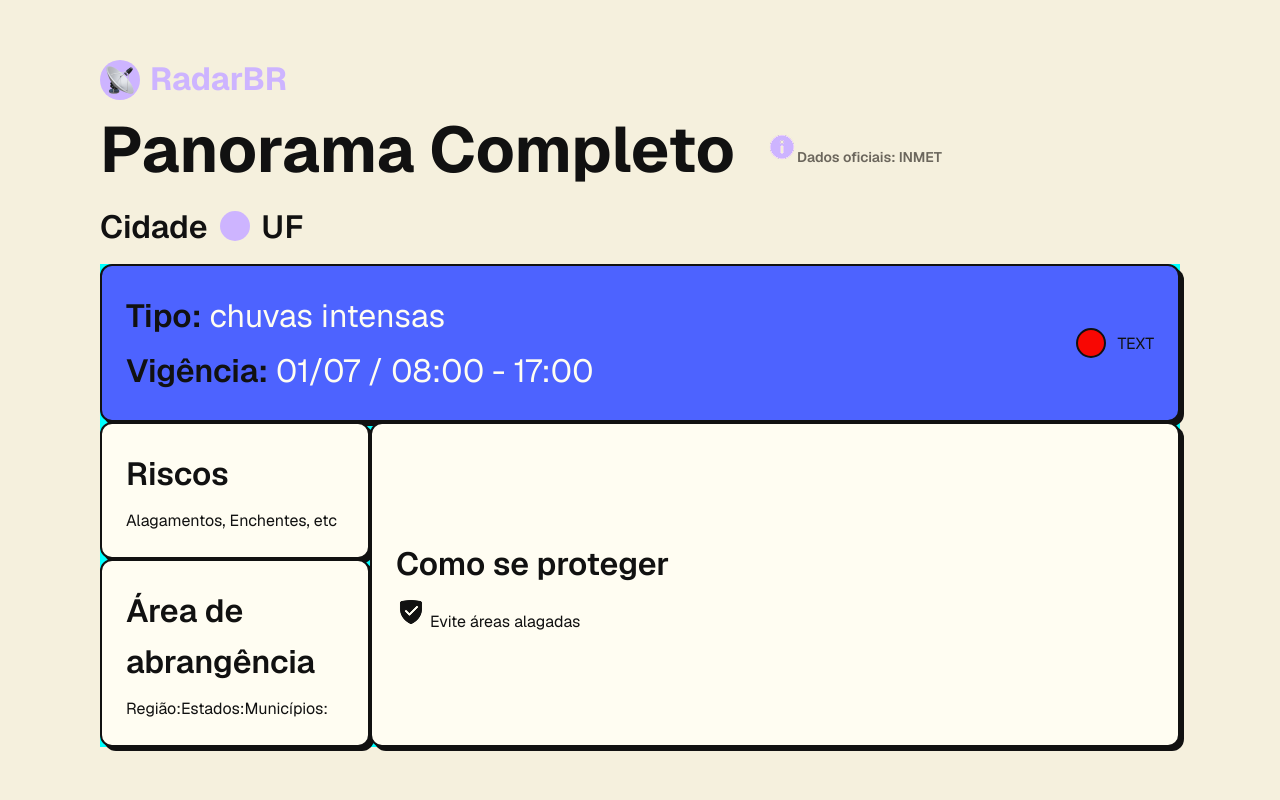
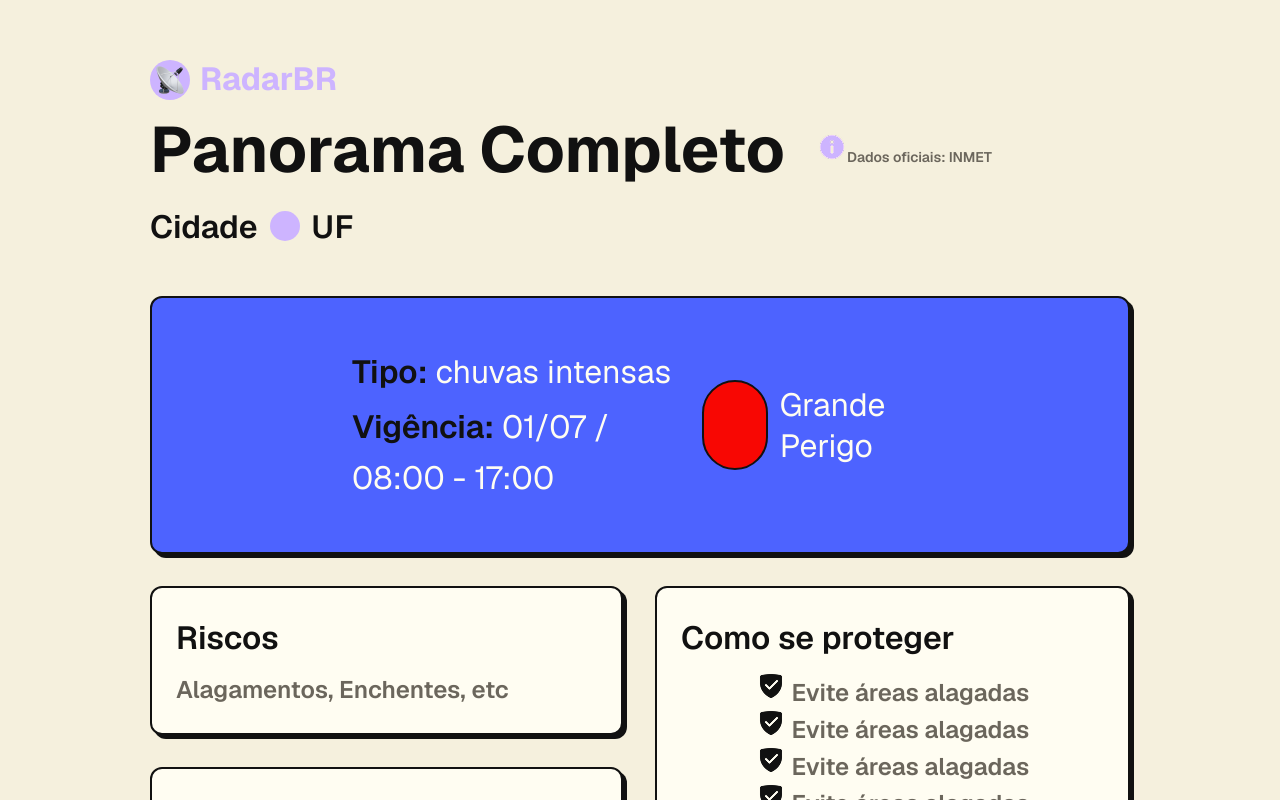
Before and after one commit to estefpimenta/radarbr, a React (Vite) app: page /dashboard/1 in a window 1280 px wide. Shown: the top 800 px of the page. Built offline with nearby package versions, Linux system fonts and the light colour scheme; no server answers.

Commit message:
update cards components style

```diff
--- a/src/components/AreaCard/AreaCard.css
+++ b/src/components/AreaCard/AreaCard.css
@@ -23,3 +23,13 @@
   display: flex;
   flex-direction: row;
 }
+
+.area-card-description {
+  font-size: var(--fs-h3);
+  font-weight: var(--fw-semibold);
+  color: var(--color-text-secondary);
+}
+
+.area-card-label {
+  color: var(--color-text-primary);
+}
--- a/src/components/AreaCard/AreaCard.jsx
+++ b/src/components/AreaCard/AreaCard.jsx
@@ -6,13 +6,14 @@ function AreaCard() {
       <p className="area-card-title">Área de abrangência</p>
       <div className="area-card-descriptions">
         <p className="area-card-description">
-          <span className="area-card-label">Região:</span>
+          <span className="area-card-label">Região:</span> SE
         </p>
         <p className="area-card-description">
-          <span className="area-card-label">Estados:</span>
+          <span className="area-card-label">Estados:</span> SP, MG
         </p>
         <p className="area-card-description">
-          <span className="area-card-label">Municípios:</span>
+          <span className="area-card-label">Municípios:</span> 54 ver lista
+          completa
         </p>
       </div>
     </div>
--- a/src/components/InstructionsCard/InstructionsCard.css
+++ b/src/components/InstructionsCard/InstructionsCard.css
@@ -1,7 +1,7 @@
 .instructions-card-container {
   display: flex;
   flex-direction: column;
-  width: 100%;
+  width: 50%;
   background-color: var(--color-surface);
   border: 2px solid var(--border-color);
   border-radius: var(--radius-md);
@@ -9,8 +9,7 @@
   padding: var(--space-5) var(--space-5);
   gap: var(--space-2);
 
-  justify-content: center;
-  align-items: flex-start;
+  justify-content: flex-start;
 }
 
 .instructions-card-title {
@@ -18,3 +17,15 @@
   font-weight: var(--fw-semibold);
   color: var(--color-text-primary);
 }
+
+.list-container {
+  display: flex;
+  flex-direction: row;
+  justify-content: center;
+}
+
+.instructions-card-lis-item {
+  font-size: var(--fs-h3);
+  font-weight: var(--fw-semibold);
+  color: var(--color-text-secondary);
+}
--- a/src/components/InstructionsCard/InstructionsCard.jsx
+++ b/src/components/InstructionsCard/InstructionsCard.jsx
@@ -5,11 +5,22 @@ function InstructionsCard() {
   return (
     <div className="instructions-card-container">
       <p className="instructions-card-title">Como se proteger</p>
-      <ul className="instructions-card-list">
-        <li className="instructions-card-lis-item">
-          <img src={ProtectIcon} alt="" /> Evite áreas alagadas
-        </li>
-      </ul>
+      <div className="list-container">
+        <ul className="instructions-card-list">
+          <li className="instructions-card-lis-item">
+            <img src={ProtectIcon} alt="" /> Evite áreas alagadas
+          </li>
+          <li className="instructions-card-lis-item">
+            <img src={ProtectIcon} alt="" /> Evite áreas alagadas
+          </li>
+          <li className="instructions-card-lis-item">
+            <img src={ProtectIcon} alt="" /> Evite áreas alagadas
+          </li>
+          <li className="instructions-card-lis-item">
+            <img src={ProtectIcon} alt="" /> Evite áreas alagadas
+          </li>
+        </ul>
+      </div>
     </div>
   );
 }
--- a/src/components/RiskCard/RiskCard.css
+++ b/src/components/RiskCard/RiskCard.css
@@ -18,3 +18,9 @@
   font-weight: var(--fw-semibold);
   color: var(--color-text-primary);
 }
+
+.risk-card-description {
+  font-size: var(--fs-h3);
+  font-weight: var(--fw-semibold);
+  color: var(--color-text-secondary);
+}
--- a/src/components/SummaryCard/SummaryCard.css
+++ b/src/components/SummaryCard/SummaryCard.css
@@ -6,7 +6,7 @@
   border: 2px solid var(--border-color);
   border-radius: var(--radius-md);
   box-shadow: var(--shadow-brutal);
-  padding: var(--space-5) var(--space-5);
+  padding: var(--space-7) 200px;
   gap: var(--space-2);
 
   justify-content: space-between;
@@ -36,3 +36,19 @@
   align-items: center;
   gap: var(--space-3);
 }
+
+.summary-badge-text {
+  font-weight: var(--fw-regular);
+  color: var(--color-surface);
+  font-size: var(--fs-h2);
+}
+
+.summary-badge {
+  background-color: var(--color-critical);
+  color: var(--color-surface);
+  font-size: var(--fs-small);
+  border: 2px solid var(--border-color);
+  border-radius: var(--radius-pill);
+  width: 90px;
+  height: 90px;
+}
--- a/src/components/SummaryCard/SummaryCard.jsx
+++ b/src/components/SummaryCard/SummaryCard.jsx
@@ -14,8 +14,8 @@ function SummaryCard() {
       </div>
 
       <div className="summary-card-badge">
-        <div className="badge"></div>
-        <div className="badge-text">TEXT</div>
+        <div className="summary-badge"></div>
+        <div className="summary-badge-text">Grande Perigo</div>
       </div>
     </div>
   );
--- a/src/pages/Dashboard/Dashboard.css
+++ b/src/pages/Dashboard/Dashboard.css
@@ -3,7 +3,7 @@
   flex-direction: column;
   align-items: flex-start;
   min-height: 100vh;
-  padding: 60px 100px 0;
+  padding: 60px 150px 0;
   position: relative;
   width: 100%;
   gap: var(--space-3);
@@ -66,16 +66,21 @@
 
 .cards-container {
   width: 100%;
-  background-color: aqua;
   display: flex;
   flex-direction: column;
+  gap: var(--space-6);
+  margin-top: var(--space-6);
 }
 .other-cards-container {
   display: flex;
   flex-direction: row;
+  gap: var(--space-6);
+  width: 100%;
 }
 
 .risk-and-area-container {
   display: flex;
   flex-direction: column;
+  gap: var(--space-6);
+  width: 50%;
 }
--- a/src/pages/Home/Home.css
+++ b/src/pages/Home/Home.css
@@ -1,10 +1,9 @@
-
 .home {
   display: flex;
   flex-direction: column;
   align-items: center;
   min-height: 100vh;
-    padding: 60px 100px 0;
+  padding: 60px 150px 0;
   position: relative;
 }
 
@@ -34,7 +33,6 @@
   margin-top: var(--space-7);
 }
 
-
 .button-container {
   display: flex;
   justify-content: center;
```
Also changed, not shown: src/components/AlertCard/AlertCard.css (+2 -5 lines). Lines whose indentation alone changed are shown as unchanged.
